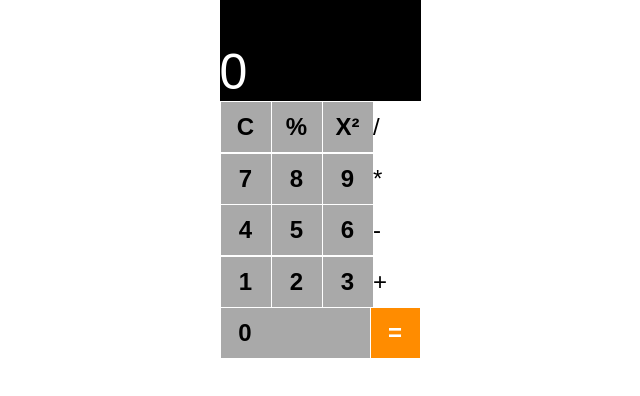
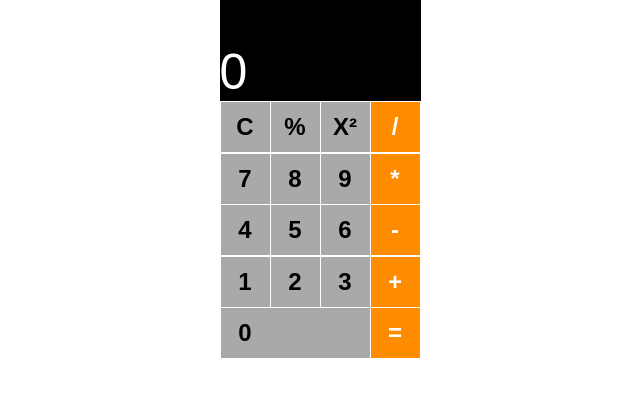
Before and after one commit to ozamit/jsfinalproject, a plain HTML site: page Calculator/calculator.html in a window 1280 px wide. Shown: the whole page, without its empty margins (320-960 px from the left). Drawn offline with Linux system fonts and the light colour scheme; a web font is replaced by a local one.

Commit message:
Update calculator.html

```diff
--- a/Calculator/calculator.html
+++ b/Calculator/calculator.html
@@ -20,25 +20,25 @@
             <label class="num">C</label>
             <label class="num">%</label>
             <label class="num">X&sup2;</label>
-            <label class="op_btn" class="calcOp">/</label>
+            <label class="calcOp">/</label>
         </div>
         <div class="rows">
             <label class="num">7</label>
             <label class="num">8</label>
             <label class="num">9</label>
-            <label class="op_btn" class="calcOp">*</label>
+            <label class="calcOp">*</label>
         </div>
         <div class="rows">
             <label class="num">4</label>
             <label class="num">5</label>
             <label class="num">6</label>
-            <label class="op_btn" class="calcOp">-</label>
+            <label class="calcOp">-</label>
         </div>
         <div class="rows">
             <label class="num">1</label>
             <label class="num">2</label>
             <label class="num">3</label>
-            <label class="op_btn" class="calcOp">+</label>
+            <label class="calcOp">+</label>
         </div>
         <div class="rows">
             <label class="num" id="num0">0</label>
```
